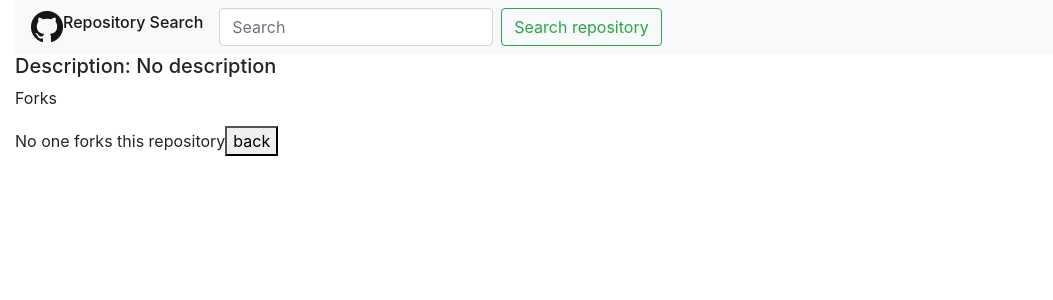
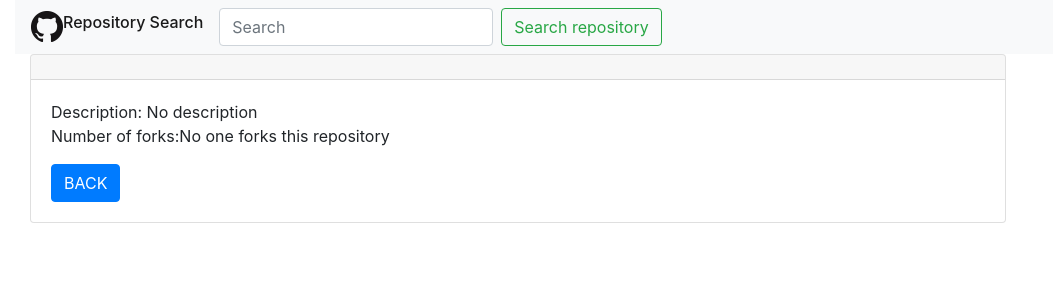
Before and after one commit to ibaczewska/github-repository-search, a React (Create React App) app: page /details/1 in a window 1280 px wide. Shown: the top 300 px of the page, without its empty margins (0-1053 px from the left). Built offline with nearby package versions, Linux system fonts and the light colour scheme; no server answers.

Commit message:
added styles

```diff
--- a/src/components/Details.js
+++ b/src/components/Details.js
@@ -1,5 +1,7 @@
 import React, { Component } from 'react'
 import axios from 'axios'
+import { Col, Button, Card } from 'react-bootstrap'
+
 class Details extends Component {
   state = {
     repository: '',
@@ -23,13 +25,36 @@ class Details extends Component {
   render() {
     return (
       <div>
-        <h5>
-          Description: {this.state.repository.description || 'No description'}
-        </h5>
-        <p>Forks</p>
-        {this.state.repository.forks_count || 'No one forks this repository'}
-
-        <button onClick={this.props.history.goBack}>back</button>
+        <Col md='6' lg='12'>
+          <Card style={{ width: '80%' }}>
+            <Card.Header>
+              <a href={this.state.repository.html_url}>
+                {' '}
+                {this.state.repository.name}
+              </a>
+            </Card.Header>
+            <Card.Body>
+              {/* <Card.Img
+                variant='top'
+                src={this.state.repository.owner.avatar_url}
+                title='avatar'
+                alt=''
+                style={{ width: '10%' }}
+              /> */}
+              {/* <Card.Title>{this.state.repository.owner.login}</Card.Title> */}
+              <Card.Text>
+                Description:{' '}
+                {this.state.repository.description || 'No description'}
+                <p>
+                  Number of forks:
+                  {this.state.repository.forks_count ||
+                    'No one forks this repository'}
+                </p>
+              </Card.Text>
+              <Button onClick={this.props.history.goBack}>BACK</Button>
+            </Card.Body>
+          </Card>
+        </Col>
       </div>
     )
   }
--- a/src/components/Results.js
+++ b/src/components/Results.js
@@ -1,7 +1,7 @@
 import React, { Component } from 'react'
 import axios from 'axios'
 import { Link } from 'react-router-dom'
-import { Container, Row, Col, Button } from 'react-bootstrap'
+import { Col, Button, Card, Figure } from 'react-bootstrap'
 class Results extends Component {
   state = {
     repositories: [],
@@ -31,24 +31,43 @@ class Results extends Component {
     }
     return this.state.repositories.map(repository => (
       <div key={repository.id}>
-        <Col md='6' lg='3'>
-          <img src={`${repository.owner.avatar_url}`} title='avatar' alt='' />
-          <h5>
-            Name of repo: {``}
+        <Col md='6' lg='12'>
+          <Card style={{ width: '80%' }}>
+            <Card.Header>
               <a href={`${repository.html_url}`}>{`${repository.name}`}</a>
-          </h5>
-          <h5>Owner:{`${repository.owner.login}`}</h5>
+            </Card.Header>
+            <Card.Body>
+              <Figure>
+                <Figure.Image
+                  width={171}
+                  height={180}
+                  alt='avatar'
+                  src={`${repository.owner.avatar_url}`}
+                />
+              </Figure>
+              {/* <Card.Img
+                variant='top'
+                src={`${repository.owner.avatar_url}`}
+                title='avatar'
+                alt=''
+                style={{ width: '10%' }}
+              /> */}
+              <Card.Title>Owner: {`${repository.owner.login}`}</Card.Title>
+              <Card.Text>
                 <p>
                   Stars: {``}
                   {`${repository.stargazers_count}`}
                 </p>
                 <p>
-            Language:{``}
+                  Language: {``}
                   {`${repository.language}`}
                 </p>
+              </Card.Text>
               <Link to={`/details/${repository.id}`}>
-            <Button>Show Details</Button>
+                <Button>SHOW DETAILS</Button>
               </Link>
+            </Card.Body>
+          </Card>
         </Col>
         {/* <Button onClick={this.props.history.goBack}>back</Button> */}
       </div>
```
Lines whose indentation alone changed are shown as unchanged.
